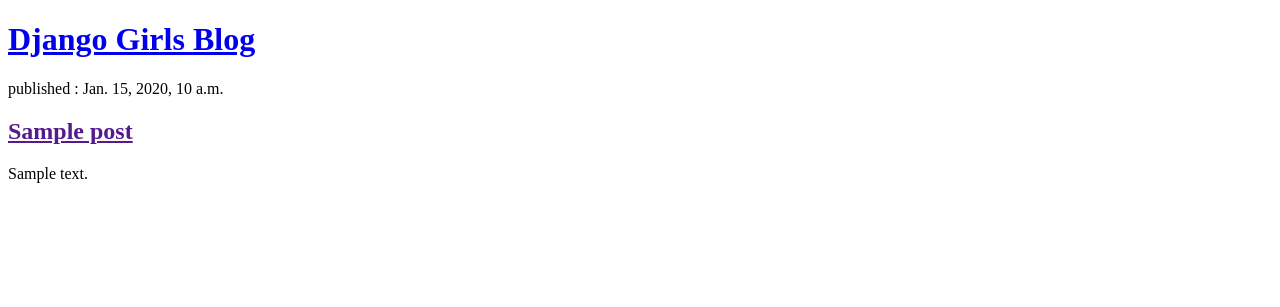
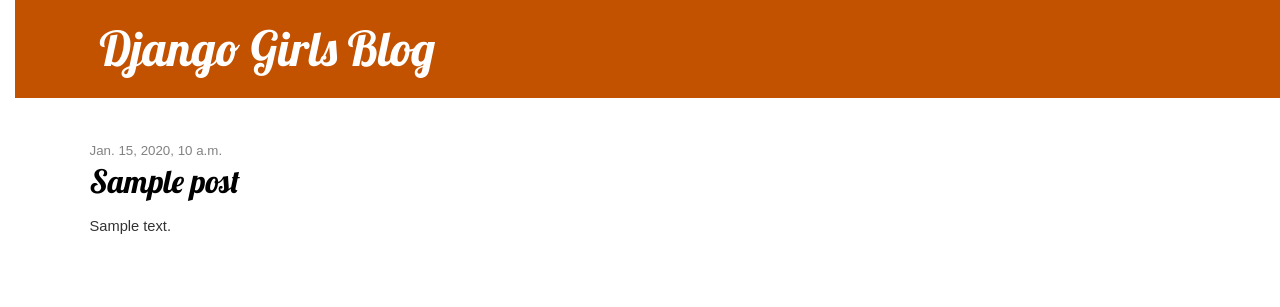
Before and after one commit to Inteligent111/my-first-blog, a Django app: template mysite/blog/templates/blog/post_list.html in a window 1280 px wide. Shown: the top 307 px of the page. Run offline with Django 5.2, Linux system fonts and the light colour scheme; the template is opened without the code that fills it: most values are stand-ins (such as "Sample title", 1, 10 or a date in 2020).

Commit message:
Added view and template for detailed blog post as well as CSS for the site.

```diff
--- /dev/null
+++ b/mysite/blog/static/css/blog.css
@@ -0,0 +1,65 @@
+/* Общие стили */
+body {
+    padding-left: 15px;
+    font-family: Arial, sans-serif; /* Шрифт для текста */
+    color: #333;
+}
+
+/* Шапка сайта */
+.page-header {
+    background-color: #C25100; /* Тот самый рыжий */
+    margin-top: 0;
+    margin-bottom: 40px; /* Отступ до постов */
+    padding: 20px 20px 20px 40px;
+    overflow: hidden; /* Чтобы текст не вылезал */
+}
+
+/* Ссылка в шапке (Lobster) */
+.page-header h1, .page-header h1 a, .page-header h1 a:visited, .page-header h1 a:active {
+    color: #ffffff;
+    font-family: 'Lobster', cursive;
+    font-size: 36pt;
+    text-decoration: none;
+    margin: 0;
+}
+
+/* Контейнер для контента */
+.content {
+    margin-left: 40px;
+}
+
+/* Стилизация поста */
+.post {
+    margin-bottom: 70px; /* Большой отступ между постами */
+}
+
+/* Блок даты (published: June 30...) */
+.post .date {
+    color: #828282; /* Серый цвет */
+    font-size: 10pt;
+    margin-bottom: 10px; /* Отступ до заголовка */
+}
+
+/* Заголовок поста (Lobster, черный) */
+.post h2, .post h2 a, .post h2 a:visited, .post h2 a:active {
+    color: #000000;
+    font-family: 'Lobster', cursive;
+    font-size: 24pt;
+    text-decoration: none;
+    margin-top: 0;
+    margin-bottom: 15px;
+}
+
+/* Текст поста */
+.post p {
+    font-size: 11pt;
+    line-height: 1.6; /* Межстрочный интервал для чтения */
+}
+
+/* Стили для плюсика (glyphicon) */
+.top-menu, .top-menu:visited, .top-menu:active {
+    color: #ffffff;
+    float: right;
+    font-size: 24pt;
+    margin-right: 20px;
+}
--- /dev/null
+++ b/mysite/blog/templates/blog/base.html
@@ -0,0 +1,25 @@
+{% load static %}
+<!DOCTYPE html>
+<html>
+    <head>
+        <title>Django Girls blog</title>
+        <link rel="stylesheet" href="https://cdn.jsdelivr.net/npm/bootstrap@5.3.3/dist/css/bootstrap.min.css" integrity="sha384-QWTKZyjpPEjISv5WaRU9OFeRpok6YctnYmDr5pNlyT2bRjXh0JMhjY6hW+ALEwIH" crossorigin="anonymous">
+        <link rel="stylesheet" href="https://fonts.googleapis.com/css?family=Lobster&subset=latin,latin-ext">
+        <link rel="stylesheet" href="{% static 'css/blog.css' %}">
+    </head>
+    <body>
+    <header class="page-header">
+      <div class="container">
+          <h1><a href="/">Django Girls Blog</a></h1>
+      </div>
+    </header>
+    <main class="container">
+        <div class="row">
+            <div class="col">
+            {% block content %}
+            {% endblock %}
+            </div>
+        </div>
+    </main>
+</body>
+</html>
--- a/mysite/blog/templates/blog/post_list.html
+++ b/mysite/blog/templates/blog/post_list.html
@@ -1,17 +1,13 @@
-<!DOCTYPE html>
-<html>
-    <head>
-        <title>Django Girls blog</title>
-    </head>
-    <body>
-        <header>
-            <h1><a href="/">Django Girls Blog</a></h1>
-        </header>
+{% extends 'blog/base.html' %}
 
-        {% for post in posts %}
-            <article>
-                <time> published : {{post.published_date}} </time>
-                <h2><a href="">{{ post.title }}</a></h2>
-                <p>{{ post.text|linebreaksbr }}</p>
-            </article>
-        {% endfor %}
+{% block content %}
+    {% for post in posts %}
+        <article class="post">
+            <time class="date">
+                {{ post.published_date }}
+            </time>
+            <h2><a href="{% url 'post_detail' pk=post.pk %}">{{ post.title }}</a></h2>
+            <p>{{ post.text|linebreaksbr }}</p>
+        </article>
+    {% endfor %}
+{% endblock %}
--- a/mysite/blog/urls.py
+++ b/mysite/blog/urls.py
@@ -5,4 +5,5 @@ from . import views
 
 urlpatterns = [
     path('', views.post_list, name='post_list'),
+    path('post/<int:pk>/', views.post_detail, name='post_detail'),
 ]
```
Also changed, not shown: mysite/blog/templates/blog/post_detail.html (added, +13 -0 lines), mysite/blog/views.py (+6 -1 lines).
